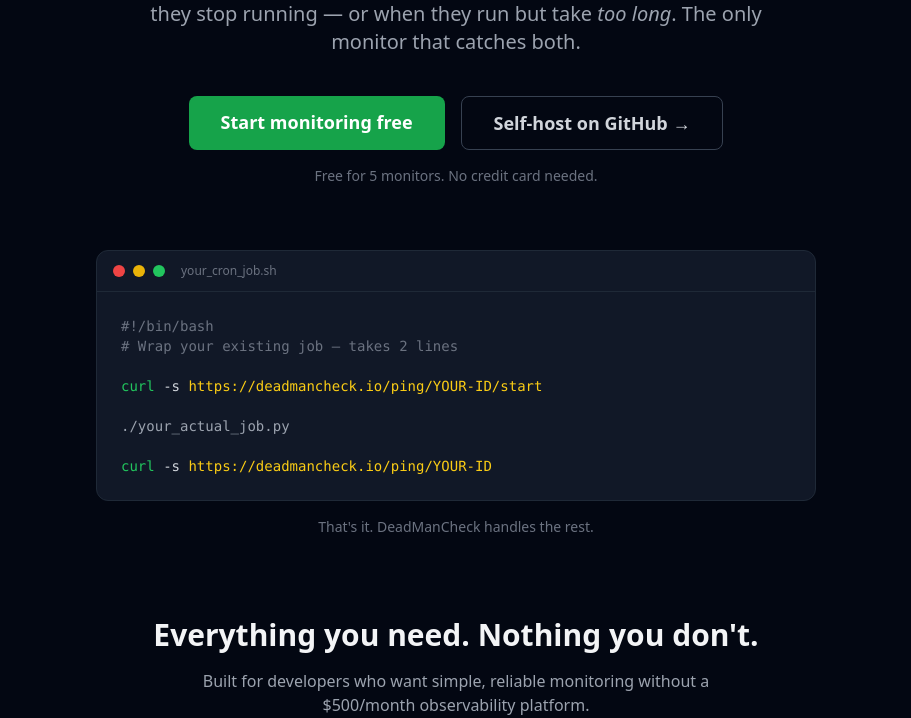
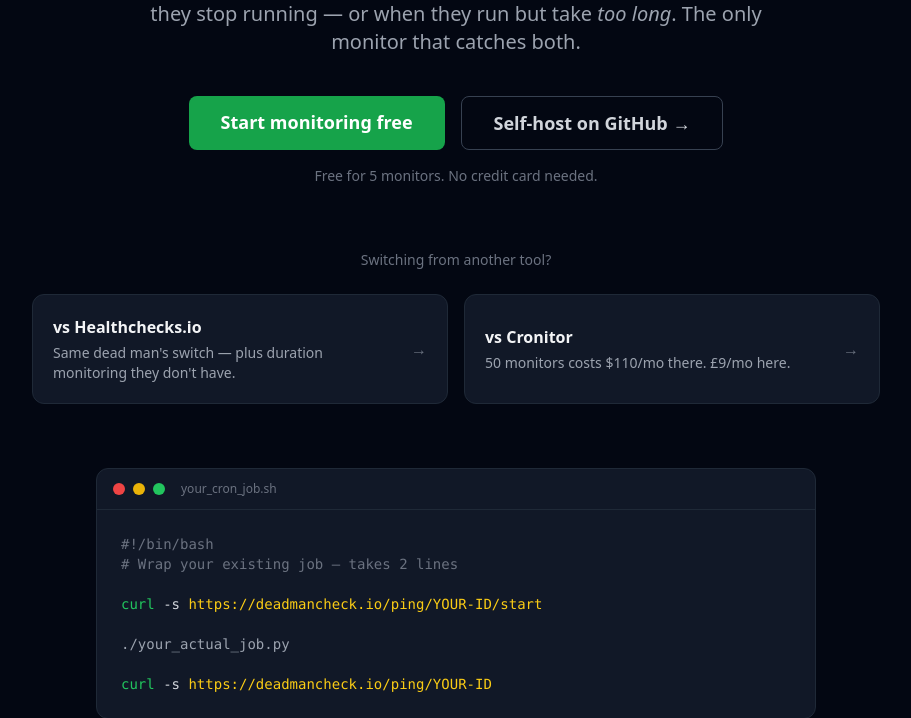
Before and after one commit to Kriss-V/deadmancheck, a FastAPI app: page / in a window 1280 px wide. Shown: the part 403-1121 px from the top of the page, without its empty margins (184-1095 px from the left). Run offline with FastAPI, Linux system fonts and the light colour scheme; parts of the project's set-up code (start-up, migrations or seed data) failed here and were passed over; some libraries are stand-ins or nearby versions.

Commit message:
Move comparison links to top of landing page

```diff
--- a/app/templates/landing.html
+++ b/app/templates/landing.html
@@ -23,6 +23,27 @@
     </a>
   </div>
   <p class="text-gray-500 text-sm mt-4">Free for 5 monitors. No credit card needed.</p>
+</section>
+
+<!-- Comparisons -->
+<section class="max-w-4xl mx-auto px-6 pb-16">
+  <p class="text-center text-gray-500 text-sm mb-6">Switching from another tool?</p>
+  <div class="grid md:grid-cols-2 gap-4">
+    <a href="/compare/vs-healthchecks" class="bg-gray-900 border border-gray-800 hover:border-gray-600 rounded-xl p-5 transition-colors group flex items-center justify-between">
+      <div>
+        <h3 class="font-semibold mb-1">vs Healthchecks.io</h3>
+        <p class="text-gray-400 text-sm">Same dead man's switch — plus duration monitoring they don't have.</p>
+      </div>
+      <span class="text-gray-500 group-hover:text-white transition-colors ml-4">→</span>
+    </a>
+    <a href="/compare/vs-cronitor" class="bg-gray-900 border border-gray-800 hover:border-gray-600 rounded-xl p-5 transition-colors group flex items-center justify-between">
+      <div>
+        <h3 class="font-semibold mb-1">vs Cronitor</h3>
+        <p class="text-gray-400 text-sm">50 monitors costs $110/mo there. £9/mo here.</p>
+      </div>
+      <span class="text-gray-500 group-hover:text-white transition-colors ml-4">→</span>
+    </a>
+  </div>
 </section>
 
 <!-- Code snippet -->
```
